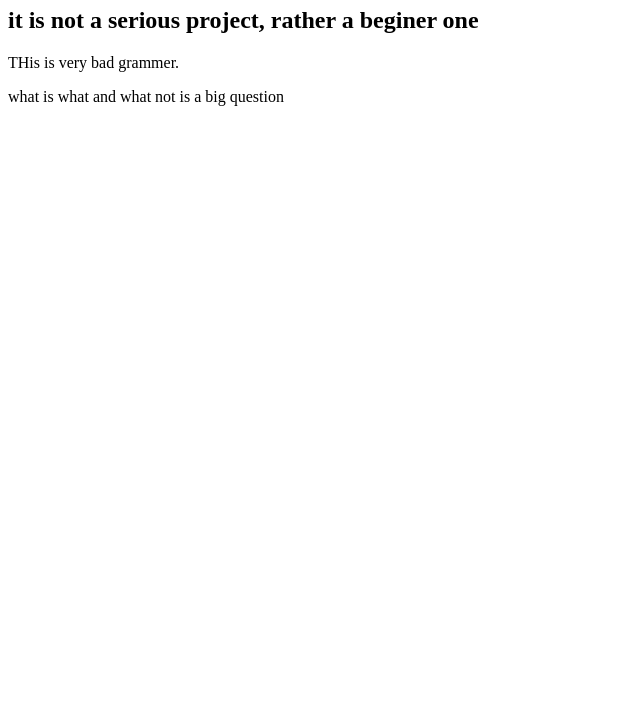
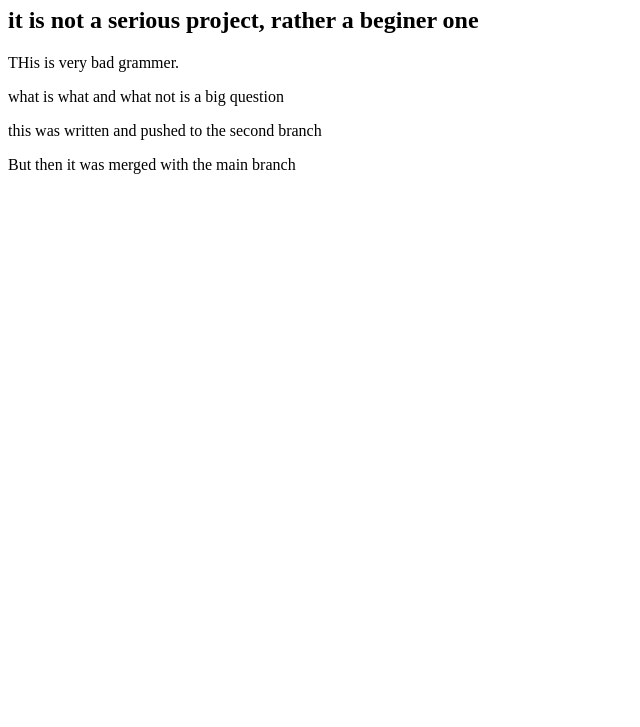
Before and after one commit to GMHR/thirdgit, a plain HTML site: page index.html in a window 1280 px wide. Shown: the part 73-800 px from the top of the page, without its empty margins (0-640 px from the left). Drawn offline with Linux system fonts and the light colour scheme.

Commit message:
first push to secondbranch

```diff
--- a/index.html
+++ b/index.html
@@ -17,5 +17,11 @@
     <p id="psec">
         what is what and what not is a big question
     </p>
+    <p>
+        this was written and pushed to the second branch
+    </p>
+    <p>But then it was merged with the main branch
+
+    </p>
 </body>
 </html>
```
